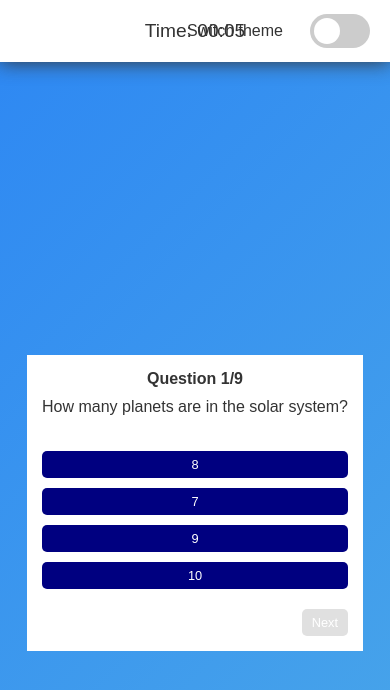
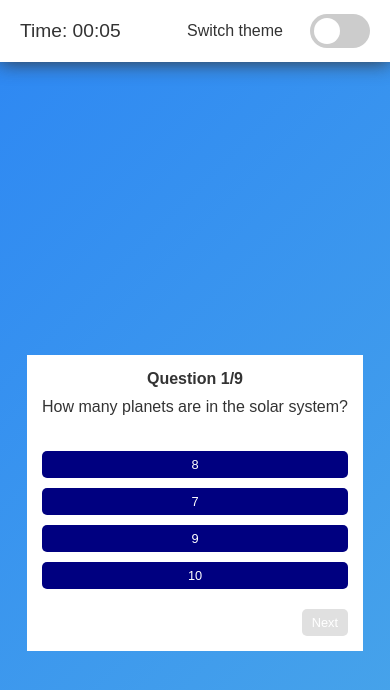
Before and after one commit to ethernityy/modsen-practice, a plain HTML site: page quiz-app/index.html in a window 390 px wide. Drawn offline with Linux system fonts and the light colour scheme.

Commit message:
fix: solved problem when theme switch covers timer on mobile devices

```diff
--- a/quiz-app/index.html
+++ b/quiz-app/index.html
@@ -7,7 +7,7 @@
     <link rel="stylesheet" href="style.css" />
   </head>
   <body>
-    <header>
+    <header id="header">
       <label class="theme-switch">
         Switch theme
         <input type="checkbox" id="theme-toggle" />
--- a/quiz-app/style.css
+++ b/quiz-app/style.css
@@ -211,6 +211,20 @@ input:checked + .slider:before {
     padding: var(--media-600-nav-btn-padding);
     font-size: var(--media-600-nav-btn-font-size);
   }
+
+  #header {
+    justify-content: flex-start;
+  }
+
+  #timer {
+    margin: 0;
+    order: 1;
+  }
+
+  #theme-toggle-container {
+    order: 2;
+    margin-left: 0;
+  }
 }
 
 @media (max-width: 400px) {
@@ -219,9 +233,6 @@ input:checked + .slider:before {
     align-items: center;
   }
 
-  header {
-    z-index: 1000;
-  }
   .quiz-container {
     width: 100%;
     height: auto;
```
